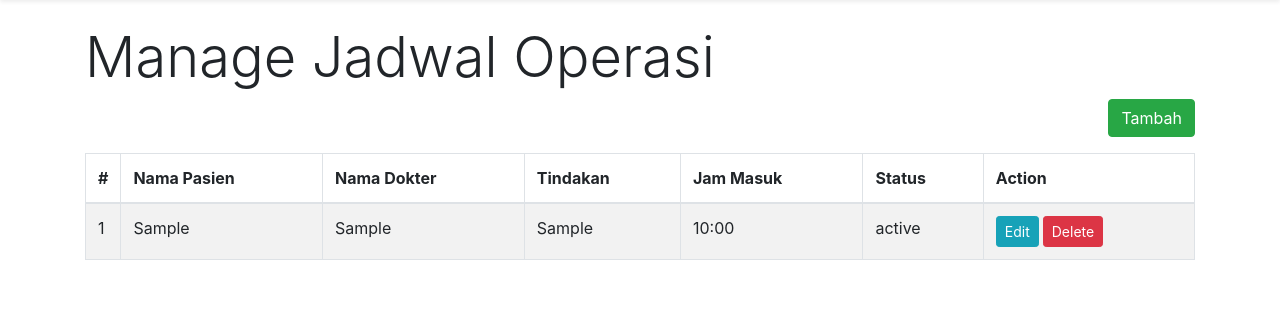
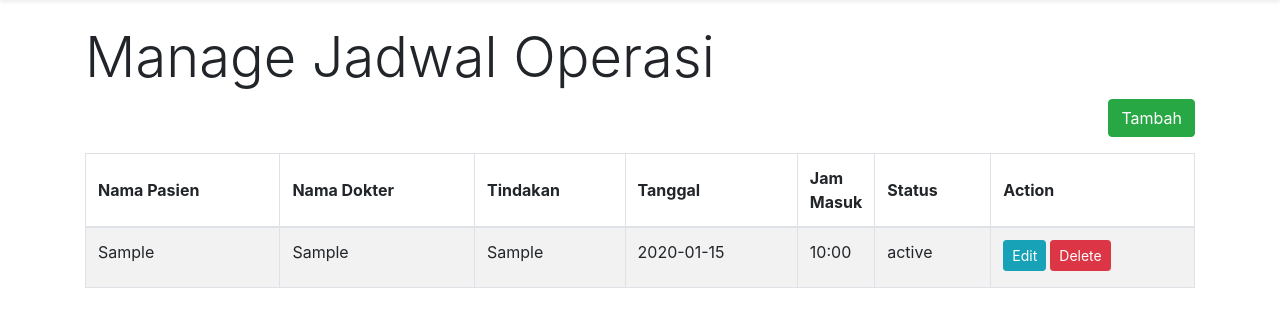
Before and after one commit to agungsptr/jadwal-operasi-simple-laravel-crud, a Laravel app: page /manage in a window 1280 px wide. Shown: the part 56-383 px from the top of the page. Run offline with Laravel 8, Linux system fonts and the light colour scheme; data comes from the database, SQL or seed files in the repository; tables that the repository leaves empty hold one stand-in row (values such as "Sample post").

Commit message:
tambah secuil

```diff
--- a/app/Http/Controllers/JadwalOperasiController.php
+++ b/app/Http/Controllers/JadwalOperasiController.php
@@ -18,7 +18,9 @@ class JadwalOperasiController extends Controller
      */
     public function index()
     {
-        $jp = JadwalOperasi::whereDate('jam_masuk', Carbon::today())->get();
+        $jp = JadwalOperasi::whereDate('jam_masuk', Carbon::today())
+            ->orderBy('jam_masuk', 'ASC')
+            ->get();
 
         $list = [];
         $ten = [];
@@ -47,7 +49,7 @@ class JadwalOperasiController extends Controller
      */
     public function create()
     {
-        $data = JadwalOperasi::paginate(10);
+        $data = JadwalOperasi::orderBy('jam_masuk', 'ASC')->paginate(10);
         $listDokter = ListDokter::all();
         $listTindakan = ListTindakan::all();
         $listStatus = ListStatus::all();
--- a/resources/views/jadwal_operasi/manage.blade.php
+++ b/resources/views/jadwal_operasi/manage.blade.php
@@ -21,32 +21,32 @@
     <table class="table table-striped table-bordered">
         <thead>
             <tr>
-                <th style="width: 10px">#</th>
-                <th>Nama Pasien</th>
-                <th>Nama Dokter</th>
-                <th>Tindakan</th>
-                <th>Jam Masuk</th>
-                <th>Status</th>
-                <th>Action</th>
+                <th class="align-middle">Nama Pasien</th>
+                <th class="align-middle">Nama Dokter</th>
+                <th class="align-middle">Tindakan</th>
+                <th class="align-middle">Tanggal</th>
+                <th style="width: 50px" class="align-middle">Jam Masuk</th>
+                <th class="align-middle">Status</th>
+                <th class="align-middle">Action</th>
             </tr>
         </thead>
         <tbody>
             @foreach ($data as $op)
             <tr>
-                <td>{{$loop->iteration}}</td>
                 <td>{{$op->pasien}}</td>
                 <td>{{$op->dokter}}</td>
                 <td>{{$op->tindakan}}</td>
+                <td>{{substr($op->jam_masuk, 0, 10)}}</td>
                 <td>{{substr($op->jam_masuk, 11, 5)}}</td>
                 <td>{{$op->status}}</td>
                 <td>
                     <a href="{{ route('op.manage.edit', ['id'=>$op->id]) }}"
-                        class="float-left btn btn-sm btn-info">Edit</a>
-                    <form onsubmit="return confirm('Delete {{$op->pasien}} ?')" class=" float-left ml-1"
+                        class="float-left btn btn-sm btn-info mr-1 mb-1">Edit</a>
+                    <form onsubmit="return confirm('Delete {{$op->pasien}} ?')" class="float-left"
                         action="{{ route('op.manage.delete', ['id'=>$op->id]) }}" method="POST">
                         @csrf
                         @method('DELETE')
-                        <button type="submit" class="btn btn-danger btn-sm">Delete</button>
+                        <button type="submit" class="btn btn-danger btn-sm btn-block">Delete</button>
                     </form>
                 </td>
             </tr>
```
